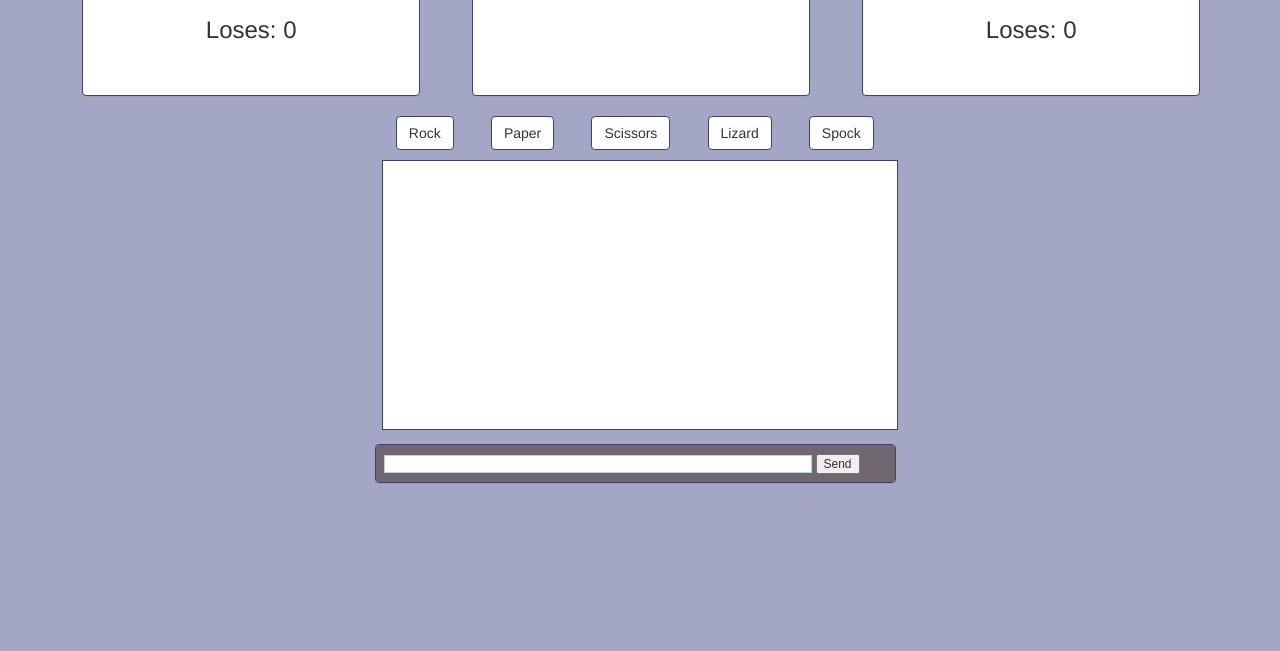
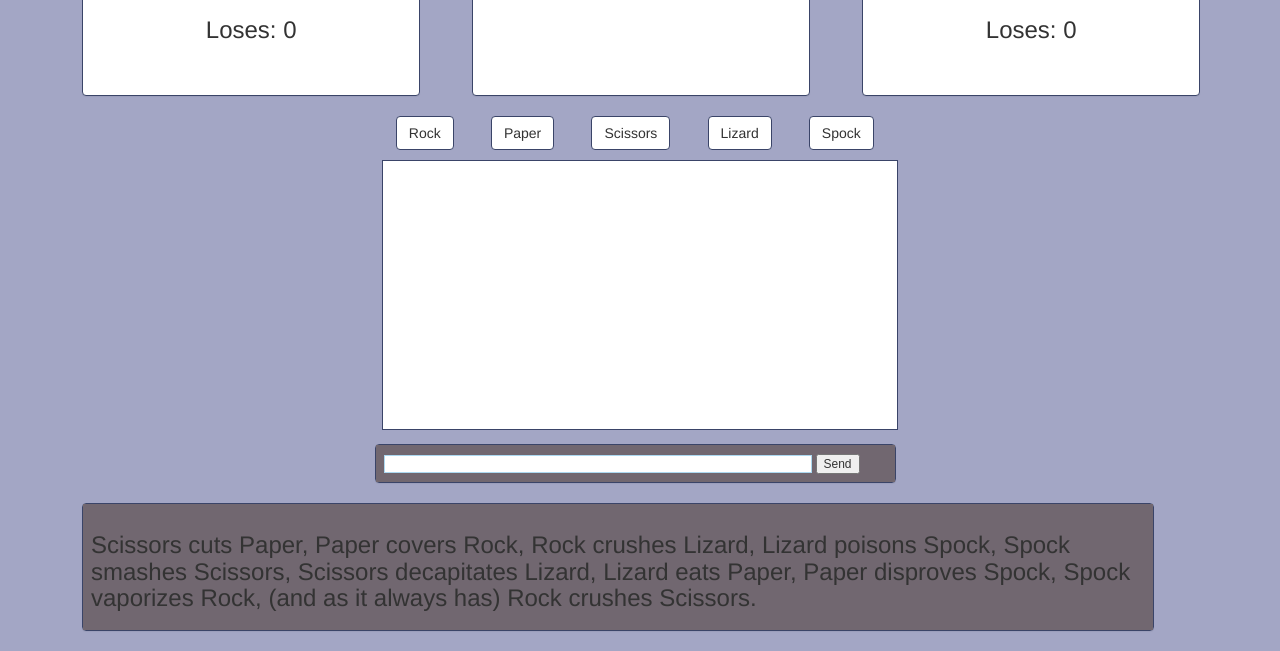
Before and after one commit to nathan25maloney/RPS-Multiplayer, a plain HTML site: page index.html in a window 1280 px wide. Shown: the part 361-1012 px from the top of the page. Before the commit the page ends 864 px from the top, so only its background shows below. Drawn offline with nearby package versions, Linux system fonts and the light colour scheme; no server answers.

Commit message:
explanation added

```diff
--- a/index.html
+++ b/index.html
@@ -91,6 +91,28 @@
 
 		</div>
 	</div>
+	<div class="row">
+		<div class="col-md-12">
+
+			<div class="panel panel-default">
+	            <div class="panel-body">
+			    <h3>Scissors cuts Paper,
+				Paper covers Rock,
+				Rock crushes Lizard,
+				Lizard poisons Spock,
+				Spock smashes Scissors,
+				Scissors decapitates Lizard,
+				Lizard eats Paper,
+				Paper disproves Spock,
+				Spock vaporizes Rock,
+				(and as it always has) Rock crushes Scissors.
+			    </h3>
+
+	            </div>
+	        </div>
+
+		</div>
+	</div>
 </div>
 
 </body>
```
